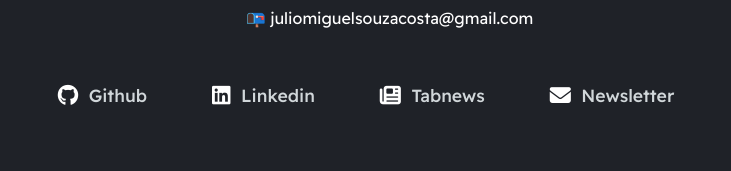
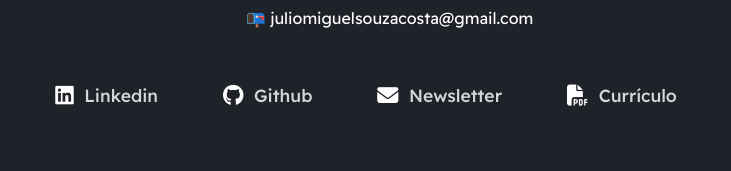
Before and after one commit to ojuliomiguel/portfolio, a plain HTML site: page index.html in a window 1280 px wide. Shown: the part 234-405 px from the top of the page, without its empty margins (274-1005 px from the left). Drawn offline with Linux system fonts and the light colour scheme.

Commit message:
style(ui): atualizar lista de redes sociais * Reorganizar links de redes sociais * Adicionar link para Currículo

```diff
--- a/index.html
+++ b/index.html
@@ -46,17 +46,17 @@
     <section class="section--page">
 
       <div id="socials--list">
+        <a href="https://www.linkedin.com/in/j%C3%BAlio-miguel-82b8ab1a0/" target="_blank">
+          <i class="fab fa-linkedin"></i> Linkedin
+        </a>
         <a href="https://github.com/ojuliomiguel" target="_blank">
           <i class="fab fa-github"></i> Github
         </a>
-        <a href="https://www.linkedin.com/in/j%C3%BAlio-miguel-82b8ab1a0/" target="_blank">
-          <i class="fab fa-linkedin"></i> Linkedin
-        </a>
-        <a href="https://www.tabnews.com.br/juliomiguel/conteudos/1" target="_blank">
-          <i class="fas fa-newspaper"></i> Tabnews
-        </a>
         <a href="https://eldarscode.substack.com/" target="_blank">
           <i class="fas fa-envelope"></i> Newsletter
+        </a>
+        <a href="https://drive.google.com/file/d/1kvdUJJlVpFOnD_aYkVkgNoC9f4QKungT/view?usp=sharing" target="_blank">
+          <i class="fas fa-file-pdf"></i> Currículo
         </a>
       </div>
 
```
